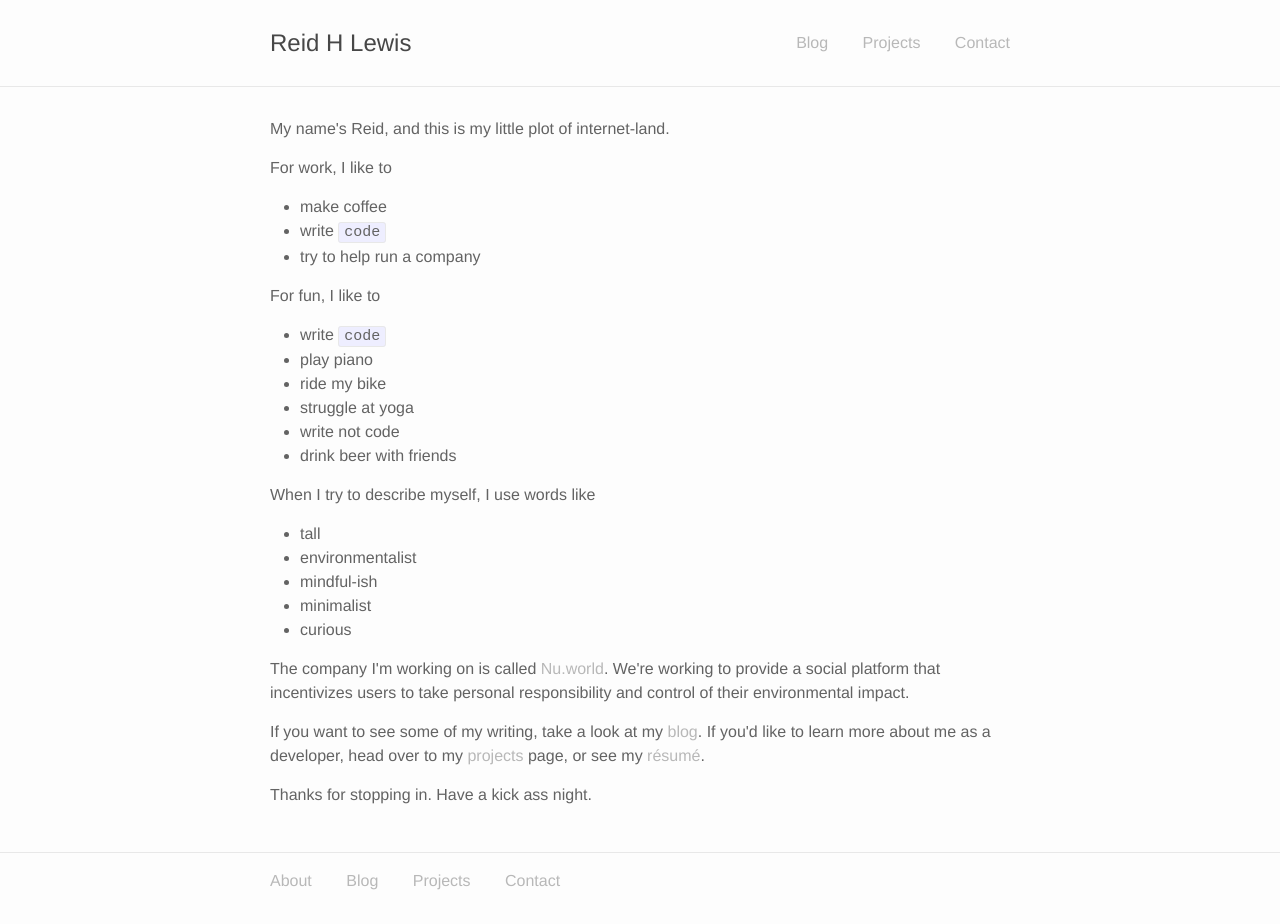
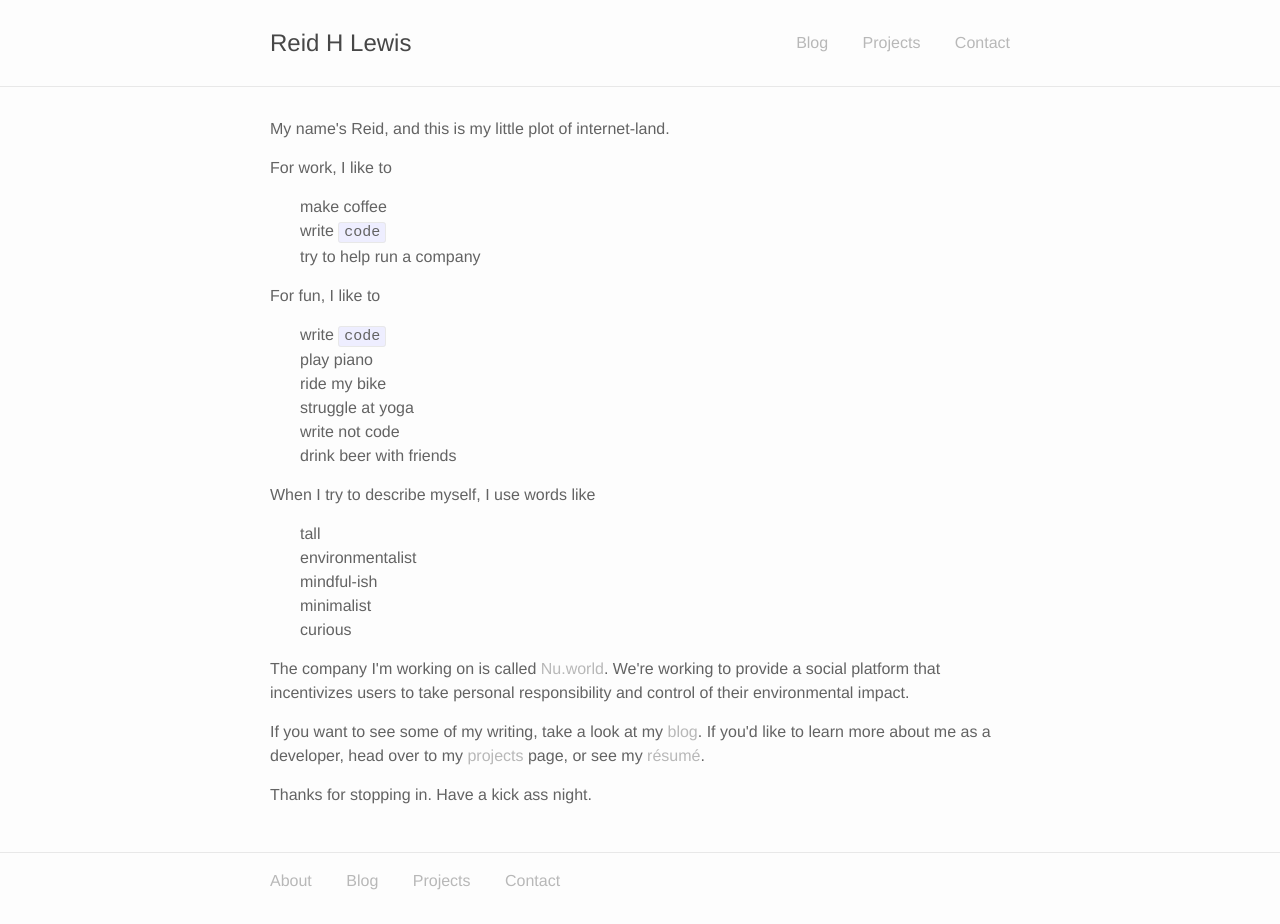
Before and after one commit to ReidasaurusRex/reidasaurusrex.github.io, a Jekyll site: the page built from index.html, in a window 1280 px wide. Built offline with Jekyll 4.4.1, drawn with Linux system fonts in a browser that asks for light colours.

Commit message:
Dropped list styles for all list

```diff
--- a/_sass/_base.scss
+++ b/_sass/_base.scss
@@ -66,6 +66,7 @@ figcaption {
  * Lists
  */
 ul, ol {
+    list-style: none;
     margin-left: $spacing-unit;
 }
 
@@ -75,8 +76,6 @@ li {
          margin-bottom: 0;
     }
 }
-
-
 
 /**
  * Headings
--- a/_sass/_layout.scss
+++ b/_sass/_layout.scss
@@ -33,7 +33,6 @@
 
 .nav-list {
     float: right;
-    list-style: none;
     li {
         display: inline-block;
         &:not(:last-child) {
@@ -61,8 +60,6 @@
 
 .post-list {
     margin-left: 0;
-    list-style: none;
-
     > li {
         margin-bottom: $spacing-unit;
     }
--- a/blog/index.html
+++ b/blog/index.html
@@ -1,7 +1,7 @@
 ---
 layout: default
 ---
-
+<div class="blog-index">
   <h2>I am a blog!</h2>
 
   <ul>
@@ -9,3 +9,4 @@ layout: default
   <li><a href="{{ post.url }}">{{ post.title }}</a></li>
   {% endfor %}
   </ul>
+</div>
```
Lines whose indentation alone changed are shown as unchanged.
